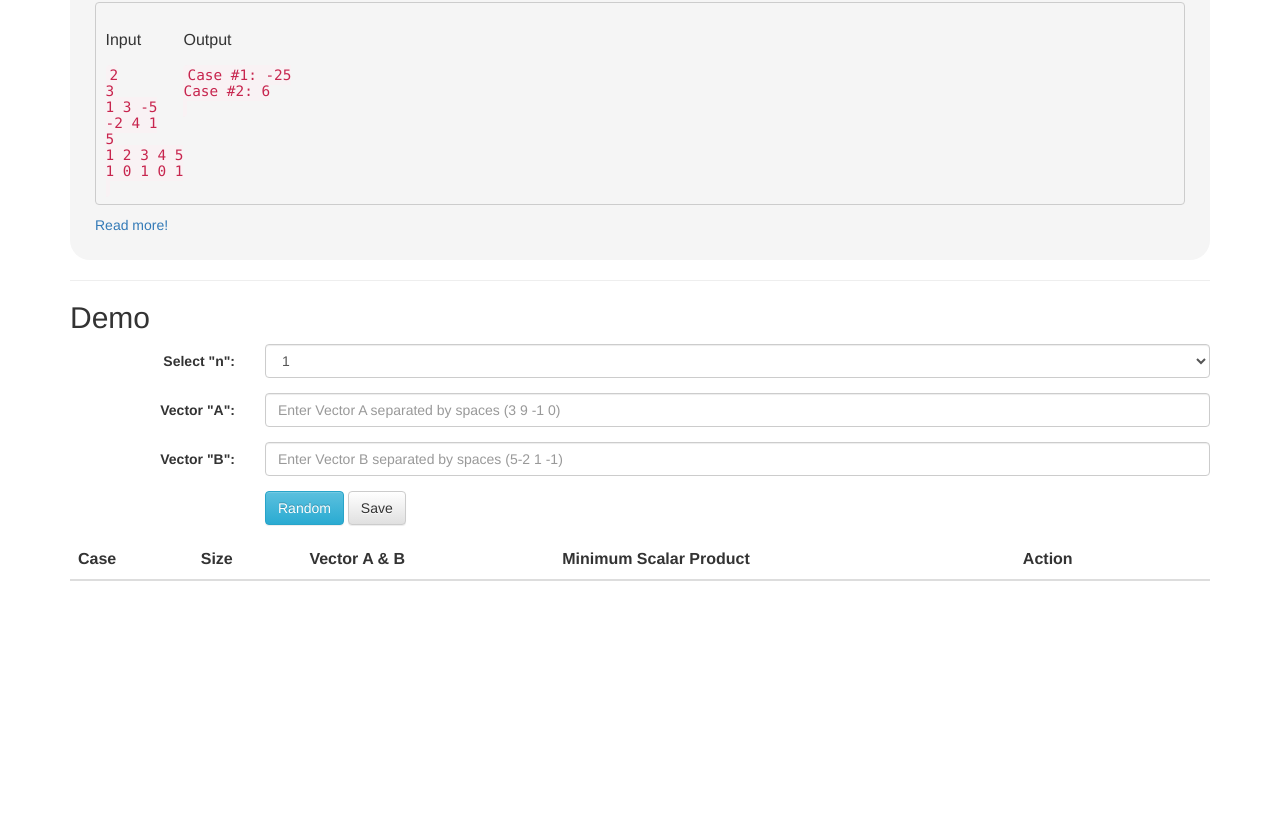
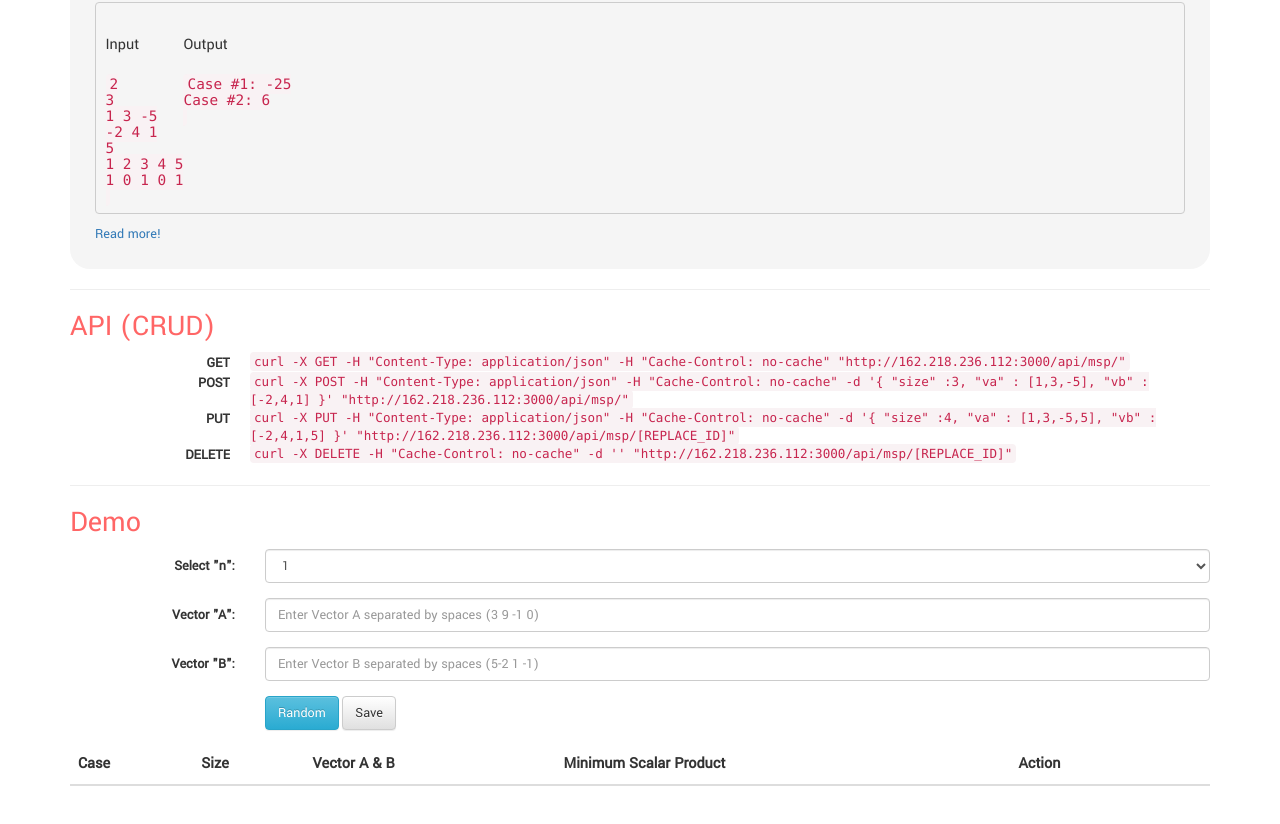
Before and after one commit to kikerios/codejam, a website: page public/msp/index.html in a window 1280 px wide. Shown: the part 582-1406 px from the top of the page. Drawn offline with nearby package versions, Linux system fonts and the light colour scheme; no server answers.

Commit message:
update msp index (add api reference)

```diff
--- a/public/msp/index.html
+++ b/public/msp/index.html
@@ -8,6 +8,19 @@
         <link rel="stylesheet" href="https://maxcdn.bootstrapcdn.com/bootstrap/3.3.1/css/bootstrap-theme.min.css">
 
         <title>Problem A. Minimum Scalar Product</title>
+
+        <link href="https://fonts.googleapis.com/css?family=Yantramanav" rel="stylesheet">
+        <style>
+
+            html, body {
+                font-family: 'Yantramanav', sans-serif !important;
+            }
+
+            h1, h2, h3, h4, h5, h6 {
+                color: #ff6666;
+            }
+
+        </style>
     </head>
     <body>
         <div class="container" ng-controller="MspAppCtrl" style="margin-bottom: 330px;">
@@ -91,6 +104,57 @@
 
             <hr/>
 
+            <h2>API (CRUD)</h2>
+
+            <dl class="dl-horizontal">
+                <dt>
+                    GET
+                </dt>
+                <dd>
+                    <code>
+                        curl -X GET -H "Content-Type: application/json" -H "Cache-Control: no-cache" "http://162.218.236.112:3000/api/msp/"
+                    </code>
+                </dd>
+
+                <dt>
+                    POST
+                </dt>
+                <dd>
+                    <code>
+                        curl -X POST -H "Content-Type: application/json" -H "Cache-Control: no-cache" -d '{
+                        "size" :3,
+                        "va" : [1,3,-5],
+                        "vb" : [-2,4,1]
+                        }' "http://162.218.236.112:3000/api/msp/"
+                    </code>
+                </dd>
+
+                <dt>
+                    PUT
+                </dt>
+                <dd>
+                    <code>
+                        curl -X PUT -H "Content-Type: application/json" -H "Cache-Control: no-cache" -d '{
+                        "size" :4,
+                        "va" : [1,3,-5,5],
+                        "vb" : [-2,4,1,5]
+                        }' "http://162.218.236.112:3000/api/msp/[REPLACE_ID]"
+                    </code>
+                </dd>
+
+                <dt>
+                    DELETE
+                </dt>
+                <dd>
+                    <code>
+                        curl -X DELETE -H "Cache-Control: no-cache" -d '' "http://162.218.236.112:3000/api/msp/[REPLACE_ID]"
+                    </code>
+                </dd>
+
+            </dl>
+
+            <hr/>
+
             <h2>Demo</h2>
 
             <form class="form-horizontal">
```
